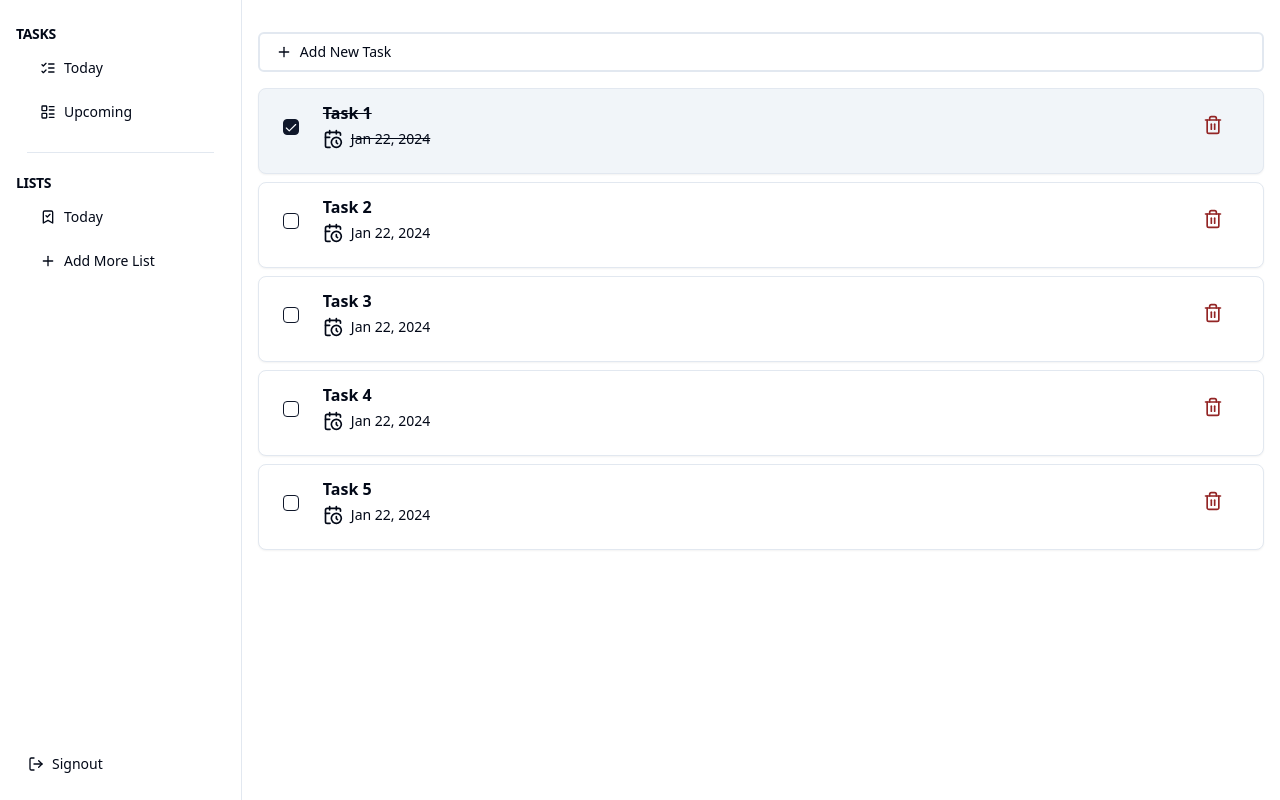
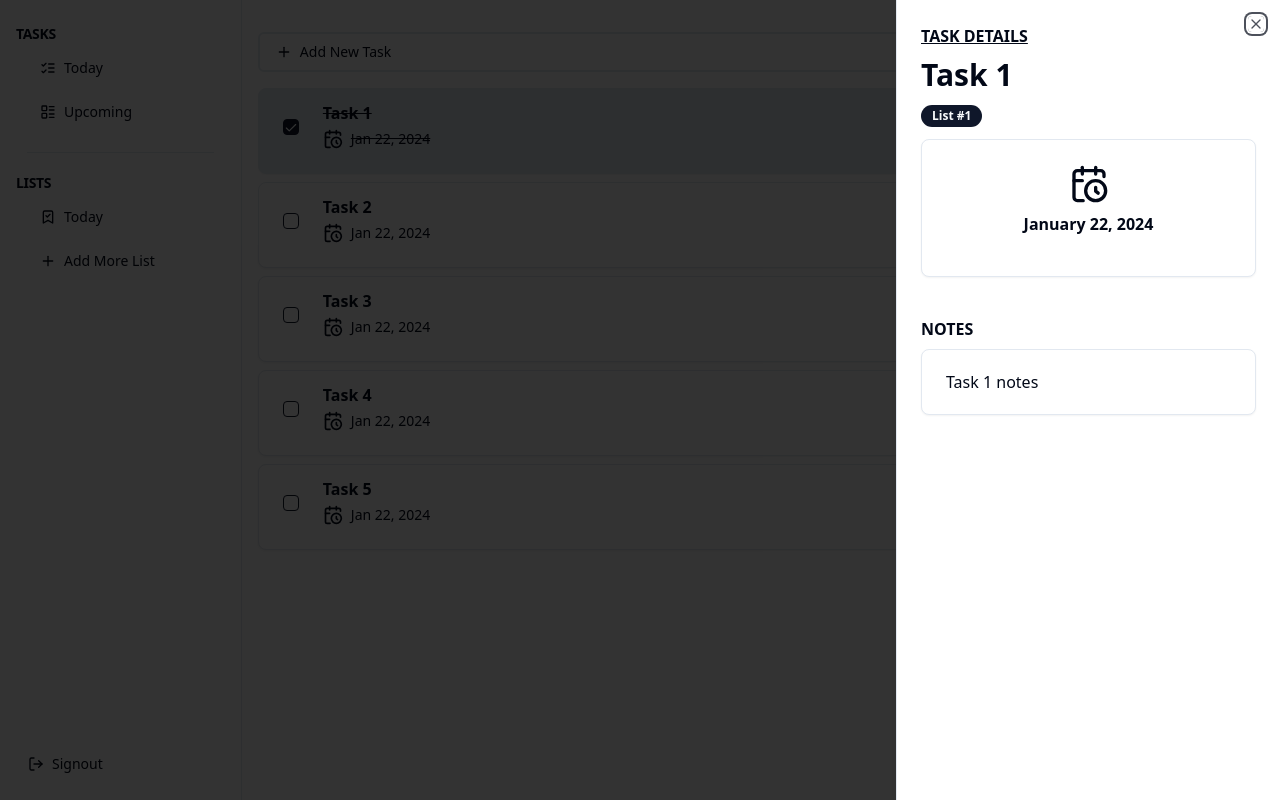
Before and after one commit to ASPactores/django-tasks, a React (Vite) app in the folder frontend/: page / in a window 1280 px wide. Both pictures are taken after a click on the checkbox 290 px from the left and 127 px from the top of the page. Built offline with nearby package versions, Linux system fonts and the light colour scheme.

Commit message:
feat(frontend): display task information

```diff
--- /dev/null
+++ b/frontend/src/components/ui/badge.tsx
@@ -0,0 +1,36 @@
+import * as React from "react"
+import { cva, type VariantProps } from "class-variance-authority"
+
+import { cn } from "@/lib/utils"
+
+const badgeVariants = cva(
+  "inline-flex items-center rounded-full border px-2.5 py-0.5 text-xs font-semibold transition-colors focus:outline-none focus:ring-2 focus:ring-ring focus:ring-offset-2",
+  {
+    variants: {
+      variant: {
+        default:
+          "border-transparent bg-primary text-primary-foreground hover:bg-primary/80",
+        secondary:
+          "border-transparent bg-secondary text-secondary-foreground hover:bg-secondary/80",
+        destructive:
+          "border-transparent bg-destructive text-destructive-foreground hover:bg-destructive/80",
+        outline: "text-foreground",
+      },
+    },
+    defaultVariants: {
+      variant: "default",
+    },
+  }
+)
+
+export interface BadgeProps
+  extends React.HTMLAttributes<HTMLDivElement>,
+    VariantProps<typeof badgeVariants> {}
+
+function Badge({ className, variant, ...props }: BadgeProps) {
+  return (
+    <div className={cn(badgeVariants({ variant }), className)} {...props} />
+  )
+}
+
+export { Badge, badgeVariants }
--- /dev/null
+++ b/frontend/src/components/ui/sheet.tsx
@@ -0,0 +1,138 @@
+import * as React from "react"
+import * as SheetPrimitive from "@radix-ui/react-dialog"
+import { cva, type VariantProps } from "class-variance-authority"
+import { X } from "lucide-react"
+
+import { cn } from "@/lib/utils"
+
+const Sheet = SheetPrimitive.Root
+
+const SheetTrigger = SheetPrimitive.Trigger
+
+const SheetClose = SheetPrimitive.Close
+
+const SheetPortal = SheetPrimitive.Portal
+
+const SheetOverlay = React.forwardRef<
+  React.ElementRef<typeof SheetPrimitive.Overlay>,
+  React.ComponentPropsWithoutRef<typeof SheetPrimitive.Overlay>
+>(({ className, ...props }, ref) => (
+  <SheetPrimitive.Overlay
+    className={cn(
+      "fixed inset-0 z-50 bg-black/80  data-[state=open]:animate-in data-[state=closed]:animate-out data-[state=closed]:fade-out-0 data-[state=open]:fade-in-0",
+      className
+    )}
+    {...props}
+    ref={ref}
+  />
+))
+SheetOverlay.displayName = SheetPrimitive.Overlay.displayName
+
+const sheetVariants = cva(
+  "fixed z-50 gap-4 bg-background p-6 shadow-lg transition ease-in-out data-[state=open]:animate-in data-[state=closed]:animate-out data-[state=closed]:duration-300 data-[state=open]:duration-500",
+  {
+    variants: {
+      side: {
+        top: "inset-x-0 top-0 border-b data-[state=closed]:slide-out-to-top data-[state=open]:slide-in-from-top",
+        bottom:
+          "inset-x-0 bottom-0 border-t data-[state=closed]:slide-out-to-bottom data-[state=open]:slide-in-from-bottom",
+        left: "inset-y-0 left-0 h-full w-3/4 border-r data-[state=closed]:slide-out-to-left data-[state=open]:slide-in-from-left sm:max-w-sm",
+        right:
+          "inset-y-0 right-0 h-full w-3/4  border-l data-[state=closed]:slide-out-to-right data-[state=open]:slide-in-from-right sm:max-w-sm",
+      },
+    },
+    defaultVariants: {
+      side: "right",
+    },
+  }
+)
+
+interface SheetContentProps
+  extends React.ComponentPropsWithoutRef<typeof SheetPrimitive.Content>,
+    VariantProps<typeof sheetVariants> {}
+
+const SheetContent = React.forwardRef<
+  React.ElementRef<typeof SheetPrimitive.Content>,
+  SheetContentProps
+>(({ side = "right", className, children, ...props }, ref) => (
+  <SheetPortal>
+    <SheetOverlay />
+    <SheetPrimitive.Content
+      ref={ref}
+      className={cn(sheetVariants({ side }), className)}
+      {...props}
+    >
+      {children}
+      <SheetPrimitive.Close className="absolute right-4 top-4 rounded-sm opacity-70 ring-offset-background transition-opacity hover:opacity-100 focus:outline-none focus:ring-2 focus:ring-ring focus:ring-offset-2 disabled:pointer-events-none data-[state=open]:bg-secondary">
+        <X className="h-4 w-4" />
+        <span className="sr-only">Close</span>
+      </SheetPrimitive.Close>
+    </SheetPrimitive.Content>
+  </SheetPortal>
+))
+SheetContent.displayName = SheetPrimitive.Content.displayName
+
+const SheetHeader = ({
+  className,
+  ...props
+}: React.HTMLAttributes<HTMLDivElement>) => (
+  <div
+    className={cn(
+      "flex flex-col space-y-2 text-center sm:text-left",
+      className
+    )}
+    {...props}
+  />
+)
+SheetHeader.displayName = "SheetHeader"
+
+const SheetFooter = ({
+  className,
+  ...props
+}: React.HTMLAttributes<HTMLDivElement>) => (
+  <div
+    className={cn(
+      "flex flex-col-reverse sm:flex-row sm:justify-end sm:space-x-2",
+      className
+    )}
+    {...props}
+  />
+)
+SheetFooter.displayName = "SheetFooter"
+
+const SheetTitle = React.forwardRef<
+  React.ElementRef<typeof SheetPrimitive.Title>,
+  React.ComponentPropsWithoutRef<typeof SheetPrimitive.Title>
+>(({ className, ...props }, ref) => (
+  <SheetPrimitive.Title
+    ref={ref}
+    className={cn("text-lg font-semibold text-foreground", className)}
+    {...props}
+  />
+))
+SheetTitle.displayName = SheetPrimitive.Title.displayName
+
+const SheetDescription = React.forwardRef<
+  React.ElementRef<typeof SheetPrimitive.Description>,
+  React.ComponentPropsWithoutRef<typeof SheetPrimitive.Description>
+>(({ className, ...props }, ref) => (
+  <SheetPrimitive.Description
+    ref={ref}
+    className={cn("text-sm text-muted-foreground", className)}
+    {...props}
+  />
+))
+SheetDescription.displayName = SheetPrimitive.Description.displayName
+
+export {
+  Sheet,
+  SheetPortal,
+  SheetOverlay,
+  SheetTrigger,
+  SheetClose,
+  SheetContent,
+  SheetHeader,
+  SheetFooter,
+  SheetTitle,
+  SheetDescription,
+}
--- a/frontend/src/pages/Home/components/Tasks.tsx
+++ b/frontend/src/pages/Home/components/Tasks.tsx
@@ -1,9 +1,18 @@
 import { Card, CardContent } from '@/components/ui/card';
 import moment from 'moment';
-import { CalendarClock } from 'lucide-react';
+import { CalendarClock, Car } from 'lucide-react';
 import { Checkbox } from '@/components/ui/checkbox';
 import { useState } from 'react';
 import DeleteTaskDialog from './DeleteTaskDialog';
+import {
+    Sheet,
+    SheetContent,
+    SheetDescription,
+    SheetHeader,
+    SheetTitle,
+    SheetTrigger,
+} from '@/components/ui/sheet';
+import { Badge } from '@/components/ui/badge';
 
 const data = [
     {
@@ -11,6 +20,7 @@ const data = [
         task_name: 'Task 1',
         task_notes: 'Task 1 notes',
         task_due_date: new Date(),
+        group: 'List #1',
     },
     {
         id: 2,
@@ -90,14 +100,19 @@ export default function Tasks() {
             <div className="flex flex-col space-y-2">
                 {/* TODO: Add Scroll Area */}
                 {data.map((task) => (
+                    <Sheet>
+                        <SheetTrigger asChild>
                             <Card
                                 key={task.id}
-                        className={`pt-4 ${checkedTasks.includes(task.id) ? 'bg-slate-100' : ''}`}
+                                className={`pt-4 hover:cursor-pointer hover:bg-slate-100 ${checkedTasks.includes(task.id) ? 'bg-slate-200' : ''}`}
+                                onClick={() => console.log('Hello')}
                             >
                                 <CardContent className="flex-wor flex justify-between">
                                     <div className="flex flex-row items-center">
                                         <Checkbox
-                                    checked={checkedTasks.includes(task.id)}
+                                            checked={checkedTasks.includes(
+                                                task.id,
+                                            )}
                                             onCheckedChange={() =>
                                                 handleCheckboxChange(task.id)
                                             }
@@ -125,6 +140,49 @@ export default function Tasks() {
                                     </div>
                                 </CardContent>
                             </Card>
+                        </SheetTrigger>
+                        <SheetContent className="flex flex-col gap-y-3">
+                            <p className="text-base font-semibold underline">
+                                TASK DETAILS
+                            </p>
+                            <p className="text-3xl font-bold leading-none">
+                                {task.task_name}
+                            </p>
+                            {task.group && (
+                                <div>
+                                    <Badge>{task.group}</Badge>
+                                </div>
+                            )}
+                            {task.task_due_date && (
+                                <Card className="py-4">
+                                    <CardContent className="mt-2 flex flex-col items-center justify-center gap-y-2 text-base font-semibold">
+                                        {task.task_due_date && (
+                                            <>
+                                                <CalendarClock className="h-10 w-10" />
+                                                {moment(
+                                                    task.task_due_date,
+                                                ).format('LL')}
+                                            </>
+                                        )}
+                                    </CardContent>
+                                </Card>
+                            )}
+
+                            <div className="mt-5">
+                                <p className="mt-2 text-base font-semibold">
+                                    NOTES
+                                </p>
+                                {task.task_notes && (
+                                    <Card className="mt-2 py-4">
+                                        <CardContent className="py-1 text-base">
+                                            {task.task_notes ||
+                                                'No notes available.'}
+                                        </CardContent>
+                                    </Card>
+                                )}
+                            </div>
+                        </SheetContent>
+                    </Sheet>
                 ))}
             </div>
         </>
```
Lines whose indentation alone changed are shown as unchanged.
